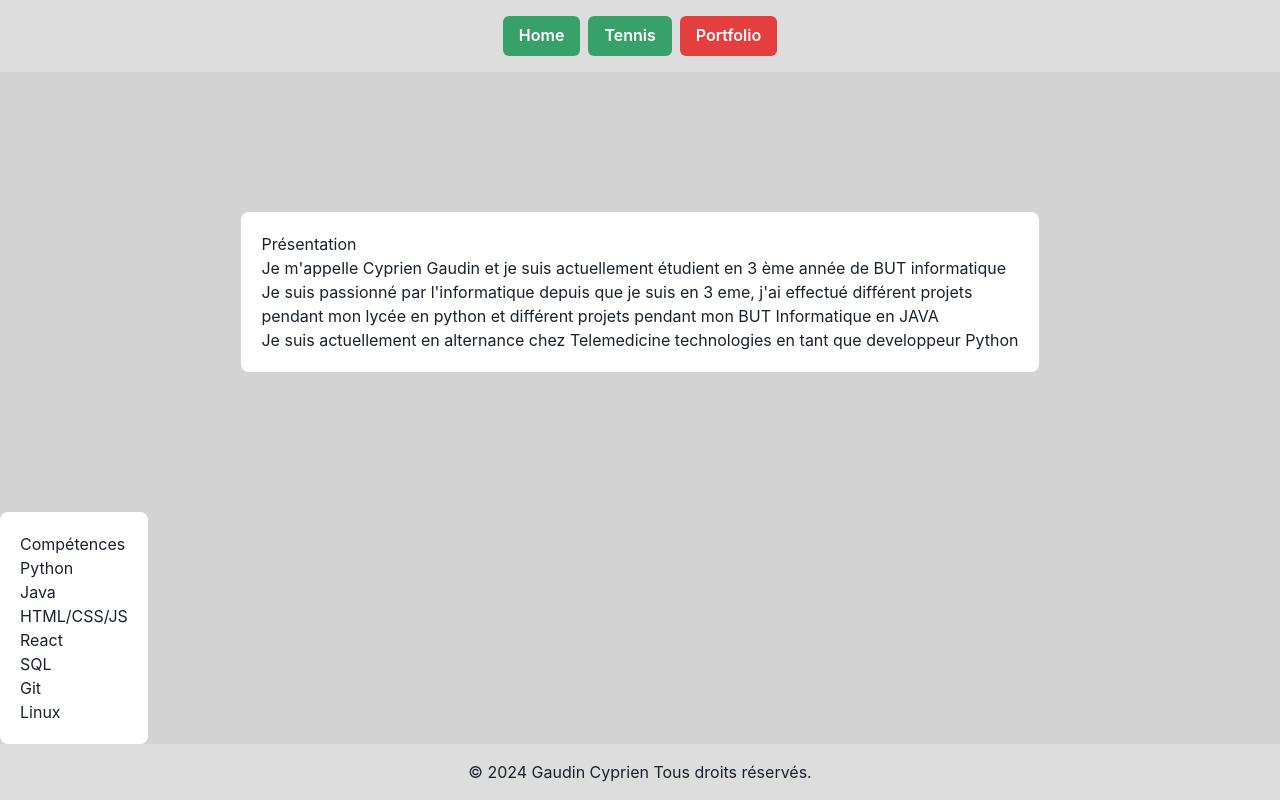
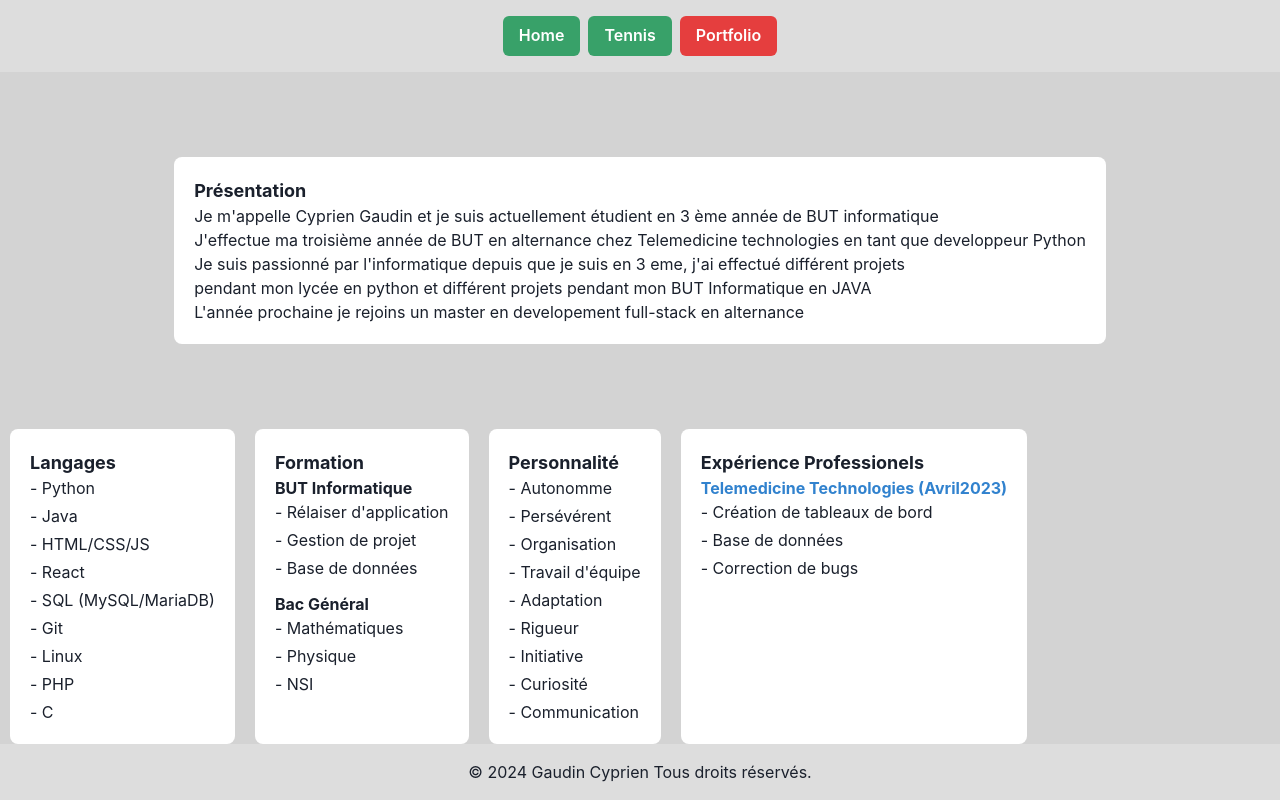
Before and after one commit to gaudincyprien/Portfolio, a React (Vite) app in the folder frontend/: page /me in a window 1280 px wide. Built offline with nearby package versions, Linux system fonts and the light colour scheme; the HTML template or start-up script is replaced by a standard one.

Commit message:
ajout de la page alternace + ajout d'info page principale du portfolio

```diff
--- a/frontend/src/router/Router.tsx
+++ b/frontend/src/router/Router.tsx
@@ -3,7 +3,7 @@ import Home from '../views/HomePage';
 import Tennis from '../views/Tennis';
 import About from '../views/About';
 import TennisAfterwork from '../views/TennisAfterwork';
-import { useState } from 'react';
+import Alternance from '../views/Alternance';
 
 function Router() {
 
@@ -11,9 +11,11 @@ function Router() {
         <BrowserRouter>
             <Routes>
                 <Route path="/" element={<Home />} />
+                <Route path="/me" element={<About />} />
+                <Route path="/me/alternance" element={<Alternance />} />
                 <Route path="/tennis" element={<Tennis />} />
-                <Route path="/me" element={<About />} />
                 <Route path="/tennis/afterwork" element={<TennisAfterwork />} />
+
             </Routes>
         </BrowserRouter>
     );
--- a/frontend/src/views/About.tsx
+++ b/frontend/src/views/About.tsx
@@ -1,6 +1,7 @@
 import Navbar from '../components/partial/NavBar';
 import Footbar from '../components/partial/FootPage';
-import { Flex, Box, Text } from '@chakra-ui/react';
+import { Flex, Box, Text, List, ListItem } from '@chakra-ui/react';
+import { Link } from 'react-router-dom';
 
 export default function About() {
     return (
@@ -8,23 +9,78 @@ export default function About() {
             <Navbar />
             <Flex flex={1} justifyContent='center' alignItems='center'>
                 <Box style={{ backgroundColor: '#ffffff', padding: '20px', borderRadius: '8px' }}>
-                    <Text>Présentation</Text>
+                    <Text as="h2" fontSize="lg" fontWeight="bold">Présentation</Text>
                     <Text>Je m'appelle Cyprien Gaudin et je suis actuellement étudient en 3 ème année de BUT informatique</Text>
+                    <Text>J'effectue ma troisième année de BUT en alternance chez Telemedicine technologies en tant que developpeur Python</Text>
                     <Text>Je suis passionné par l'informatique depuis que je suis en 3 eme, j'ai effectué différent projets</Text>
                     <Text>pendant mon lycée en python et différent projets pendant mon BUT Informatique en JAVA</Text>
-                    <Text>Je suis actuellement en alternance chez Telemedicine technologies en tant que developpeur Python</Text>
+                    <Text>L'année prochaine je rejoins un master en developement full-stack en alternance</Text>
                 </Box>
             </Flex>
             <Flex>
-                <Box style={{ backgroundColor: '#ffffff', padding: '20px', borderRadius: '8px' }}>
-                    <Text>Compétences</Text>
-                    <Text>Python</Text>
-                    <Text>Java</Text>
-                    <Text>HTML/CSS/JS</Text>
-                    <Text>React</Text>
-                    <Text>SQL</Text>
-                    <Text>Git</Text>
-                    <Text>Linux</Text>
+                <Box style={{ backgroundColor: '#ffffff', padding: '20px', borderRadius: '8px', margin: '0 10px' }}>
+                    <Text as="h2" fontSize="lg" fontWeight="bold">Langages</Text>
+                    <List spacing={1}>
+                        <ListItem>- Python</ListItem>
+                        <ListItem>- Java</ListItem>
+                        <ListItem>- HTML/CSS/JS</ListItem>
+                        <ListItem>- React</ListItem>
+                        <ListItem>- SQL (MySQL/MariaDB)</ListItem>
+                        <ListItem>- Git</ListItem>
+                        <ListItem>- Linux</ListItem>
+                        <ListItem>- PHP</ListItem>
+                        <ListItem>- C</ListItem>
+                    </List>
+                </Box>
+                <Box style={{ backgroundColor: '#ffffff', padding: '20px', borderRadius: '8px', margin: '0 10px' }}>
+                    <Text as="h2" fontSize="lg" fontWeight="bold">Formation</Text>
+                    <List spacing={3}>
+                        <ListItem>
+                            <Text as="h3" fontSize="md" fontWeight="bold">BUT Informatique</Text>
+                            <List spacing={1}>
+                                <ListItem>- Rélaiser d'application</ListItem>
+                                <ListItem>- Gestion de projet</ListItem>
+                                <ListItem>- Base de données</ListItem>
+                            </List>
+                        </ListItem>
+                        <ListItem>
+                            <Text as="h3" fontSize="md" fontWeight="bold">Bac Général</Text>
+                            <List spacing={1}>
+                                <ListItem>- Mathématiques</ListItem>
+                                <ListItem>- Physique</ListItem>
+                                <ListItem>- NSI</ListItem>
+                            </List>
+                        </ListItem>
+                    </List>
+                </Box>
+                <Box style={{ backgroundColor: '#ffffff', padding: '20px', borderRadius: '8px', margin: '0 10px' }} >
+                    <Text as="h2" fontSize="lg" fontWeight="bold">Personnalité</Text>
+                    <List spacing={1}>
+                        <ListItem>- Autonomme</ListItem>
+                        <ListItem>- Persévérent</ListItem>
+                        <ListItem>- Organisation</ListItem>
+                        <ListItem>- Travail d'équipe</ListItem>
+                        <ListItem>- Adaptation</ListItem>
+                        <ListItem>- Rigueur</ListItem>
+                        <ListItem>- Initiative</ListItem>
+                        <ListItem>- Curiosité</ListItem>
+                        <ListItem>- Communication</ListItem>
+                    </List>
+                </Box>
+                <Box style={{ backgroundColor: '#ffffff', padding: '20px', borderRadius: '8px', margin: '0 10px' }}>
+                    <Text as="h2" fontSize="lg" fontWeight="bold">Expérience Professionels</Text>
+                    <List spacing={3}>
+                        <ListItem>
+                        <Link to="/me/alternance">
+                          <Text as="h3" fontSize="md" fontWeight="bold" color="blue.500">Telemedicine Technologies (Avril2023)</Text>
+                        </Link>
+                            <List spacing={1}>
+                                <ListItem>- Création de tableaux de bord</ListItem>
+                                <ListItem>- Base de données</ListItem>
+                                <ListItem>- Correction de bugs</ListItem>
+                            </List>
+                        </ListItem>
+                    </List>
                 </Box>
             </Flex>
             <Footbar />
--- /dev/null
+++ b/frontend/src/views/Alternance.tsx
@@ -0,0 +1,45 @@
+import { Flex, Box, Text, Image} from '@chakra-ui/react';
+import Navbar from '../components/partial/NavBar';
+import Footbar from '../components/partial/FootPage';
+
+export default function Alternance() {
+
+    return (
+        <Box style={{ backgroundColor: '#d3d3d3', height: '100vh', display: 'flex', flexDirection: 'column' }}>
+            <Navbar />
+            <Flex flex={1} justifyContent='center' alignItems='center'>
+                <Box style={{ backgroundColor: '#ffffff', padding: '20px', borderRadius: '8px' }}>
+                    <Text>Bienvenue sur la page de présentation de mon alternance</Text>
+                </Box>
+            </Flex>
+            <Flex>
+                <Box style={{ backgroundColor: '#ffffff', padding: '20px', borderRadius: '8px', margin: '0 10px' }}>
+                    <Text as="h2" fontSize="lg" fontWeight="bold">Présentation Entreprise</Text>
+                    <Text>.....</Text>
+                    <Text>.....</Text>
+                    <Text>.....</Text>
+                    <Text>.....</Text>
+                    <Text>.....</Text>
+                </Box>
+                <Image src="logo.jpg" alt="Logo de l'entreprise" />
+            </Flex>
+            <Flex flexDirection="column" alignItems="center">
+                <Text as="h2" fontSize="lg" fontWeight="bold" marginBottom="20px">Missions</Text>
+                <Flex justifyContent="space-between" width="50%">
+                    <Box style={{ backgroundColor: '#ffffff', padding: '20px', borderRadius: '8px', margin: '0 5px' }}>
+                        <Text as="h3" fontSize="md" fontWeight="bold">Développement</Text>
+                        <Text>Details de la mission de développement...</Text>
+                        <Text>Autres détails...</Text>
+                    </Box>
+                    <Box style={{ backgroundColor: '#ffffff', padding: '20px', borderRadius: '8px', margin: '0 5px' }}>
+                        <Text as="h3" fontSize="md" fontWeight="bold">Gestion de projet</Text>
+                        <Text>Details de la mission de gestion de projet...</Text>
+                        <Text>Autres détails...</Text>
+                    </Box>
+                </Flex>
+            </Flex>
+
+            <Footbar />
+        </Box>
+    );
+}
--- a/frontend/src/views/HomePage.tsx
+++ b/frontend/src/views/HomePage.tsx
@@ -5,7 +5,7 @@ import Footbar from '../components/partial/FootPage';
 export default function HomePage() {
 
     return (
-        <div style={{ backgroundColor: '#d3d3d3', height: '100vh', display: 'flex', flexDirection: 'column' }}>
+        <Box style={{ backgroundColor: '#d3d3d3', height: '100vh', display: 'flex', flexDirection: 'column' }}>
             <Navbar />
             <Flex flex={1} justifyContent='center' alignItems='center'>
                 <Box style={{ backgroundColor: '#ffffff', padding: '20px', borderRadius: '8px' }}>
@@ -13,6 +13,6 @@ export default function HomePage() {
                 </Box>
             </Flex>
             <Footbar />
-        </div>
+        </Box>
     );
 }
```
Also changed, not shown: frontend/public/logo_entreprise.jpg (added).
